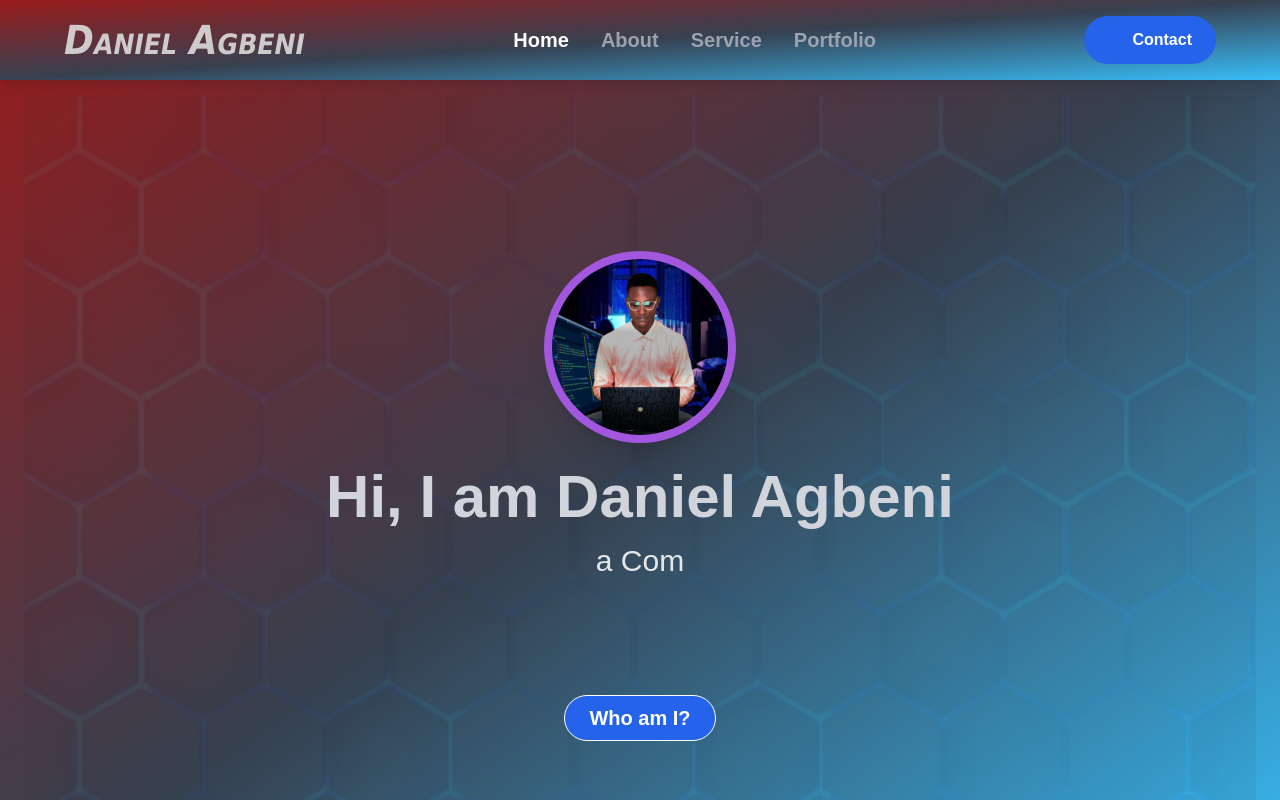
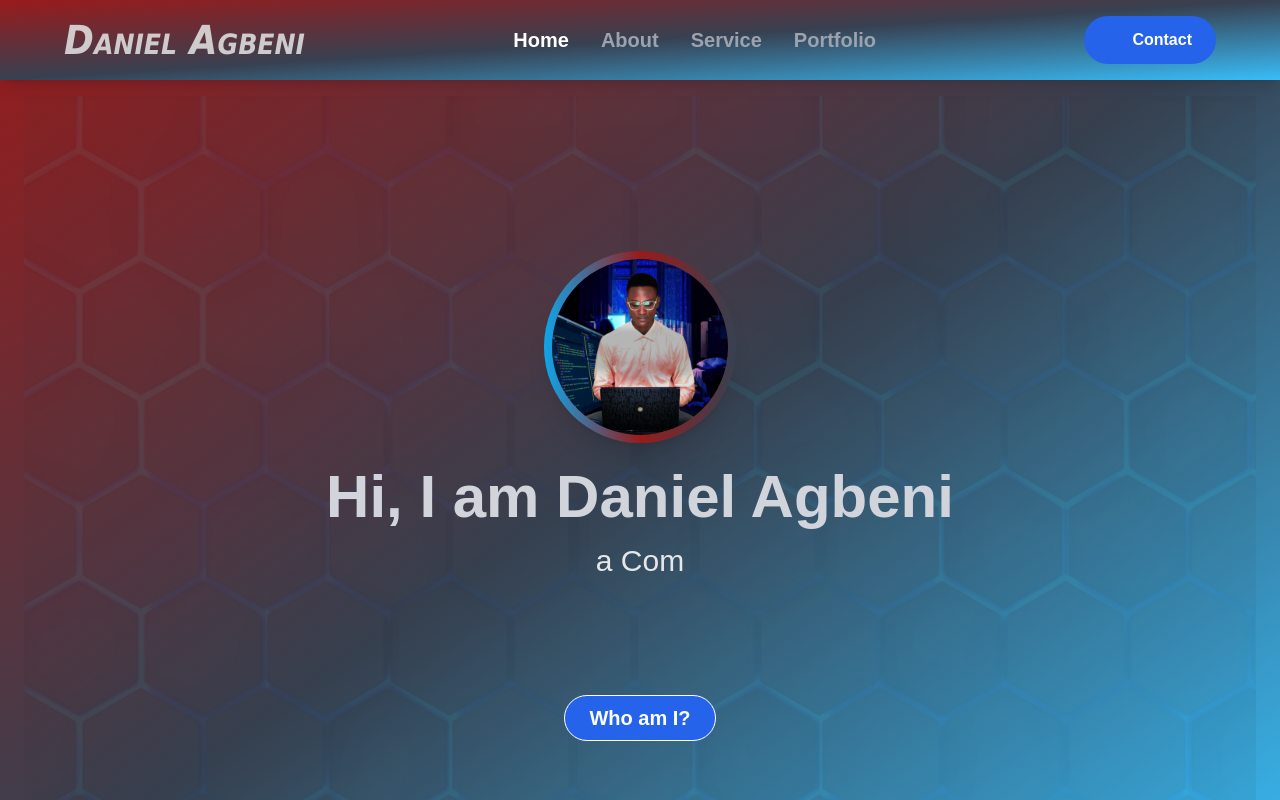
Before and after one commit to DanielAgbeni/new-potfolio, a React (Vite) app: page / in a window 1280 px wide. Shown: the top 800 px of the page. Built offline with nearby package versions, Linux system fonts and the light colour scheme; some icons are missing.

Commit message:
Refactor animation in index.css: rename colorChange to gradientRotation and update animation properties

```diff
--- a/src/index.css
+++ b/src/index.css
@@ -82,31 +82,31 @@ body {
 	padding: 5px;
 }
 
-@keyframes colorChange {
+@keyframes gradientRotation {
 	0% {
-		background-color: #3b82f6; /* Soft Blue */
+		background: linear-gradient(to right, #991b1b, #374151, #0ea5e9);
+		background-position: 0% 50%;
 	}
-
 	25% {
-		background-color: #22c55e; /* Soft Green */
+		background: linear-gradient(to right, #374151, #0ea5e9, #991b1b);
+		background-position: 50% 100%;
 	}
-
 	50% {
-		background-color: #f59e0b; /* Warm Yellow */
+		background: linear-gradient(to right, #0ea5e9, #991b1b, #374151);
+		background-position: 100% 50%;
 	}
-
 	75% {
-		background-color: #ec4899; /* Bright Pink */
+		background: linear-gradient(to right, #991b1b, #0ea5e9, #374151);
+		background-position: 50% 0%;
 	}
-
 	100% {
-		background-color: #8b5cf6; /* Soft Purple */
+		background: linear-gradient(to right, #374151, #991b1b, #0ea5e9);
+		background-position: 0% 50%;
 	}
 }
 
 .color-change {
-	background-color: #8b5cf6; /* Initial color matching the animation */
-	animation: colorChange 6s infinite cubic-bezier(0.42, 0, 0.58, 1); /* Smooth transition with easing */
+	animation: gradientRotation 10s infinite cubic-bezier(0.42, 0, 0.58, 1);
 }
 
 ::-webkit-scrollbar {
```
